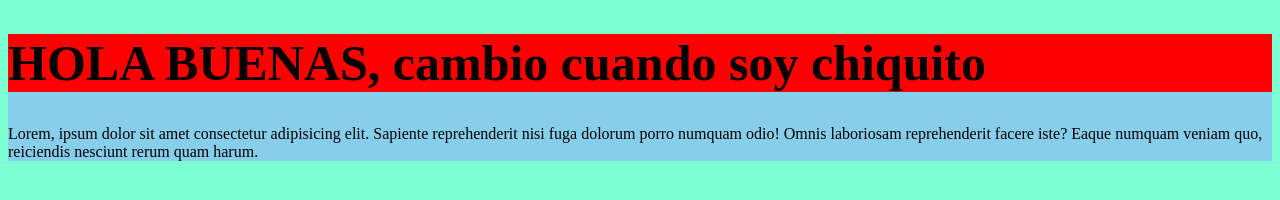
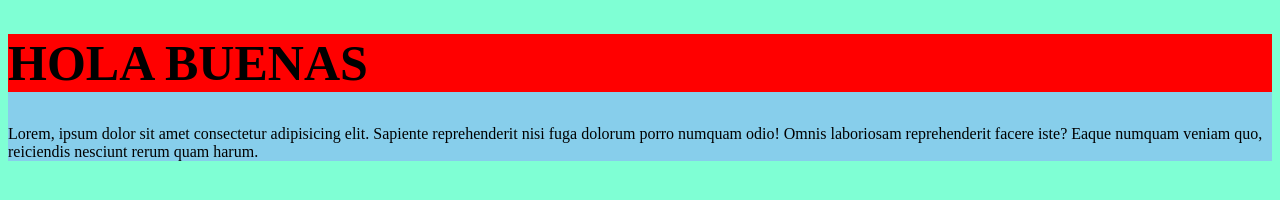
Before and after one commit to FatuInsau/Clase8Octubre, a plain HTML site: page index.html in a window 1280 px wide. Drawn offline with Linux system fonts and the light colour scheme.

Commit message:
guardo solo el html

```diff
--- a/index.html
+++ b/index.html
@@ -8,7 +8,7 @@
 </head>
 <body>
     <div>
-        <h1>HOLA BUENAS, cambio cuando soy chiquito</h1>
+        <h1>HOLA BUENAS</h1>
         <p>Lorem, ipsum dolor sit amet consectetur adipisicing elit. Sapiente reprehenderit nisi fuga dolorum porro numquam odio! Omnis laboriosam reprehenderit facere iste? Eaque numquam veniam quo, reiciendis nesciunt rerum quam harum.</p>
     </div>
 </body>
```
